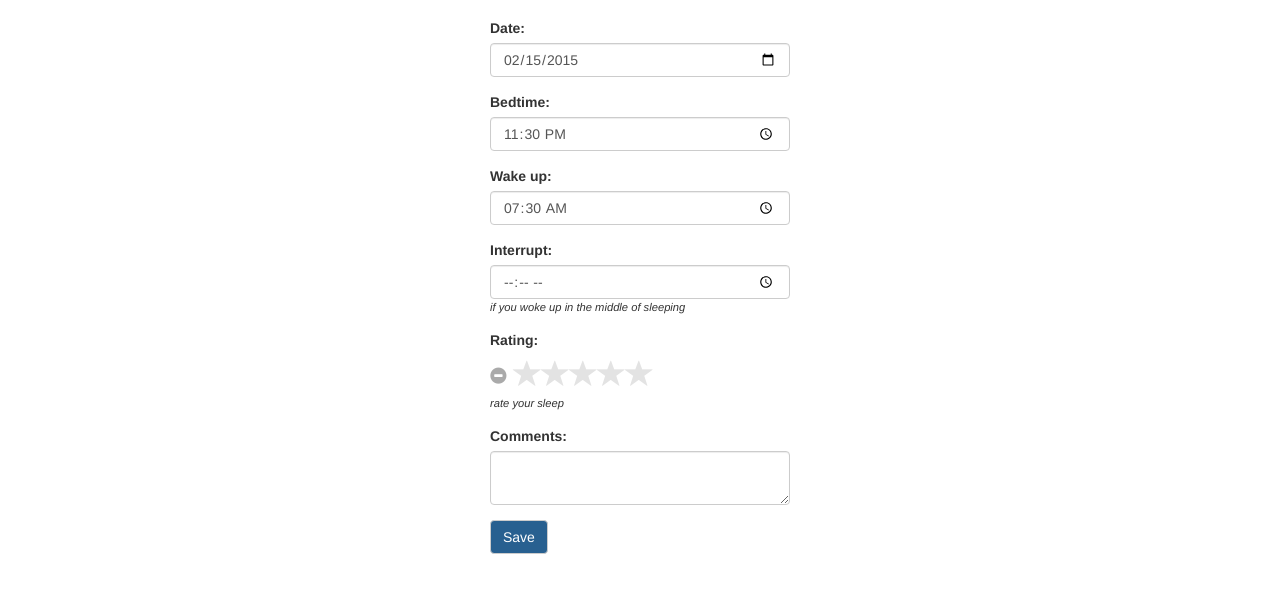
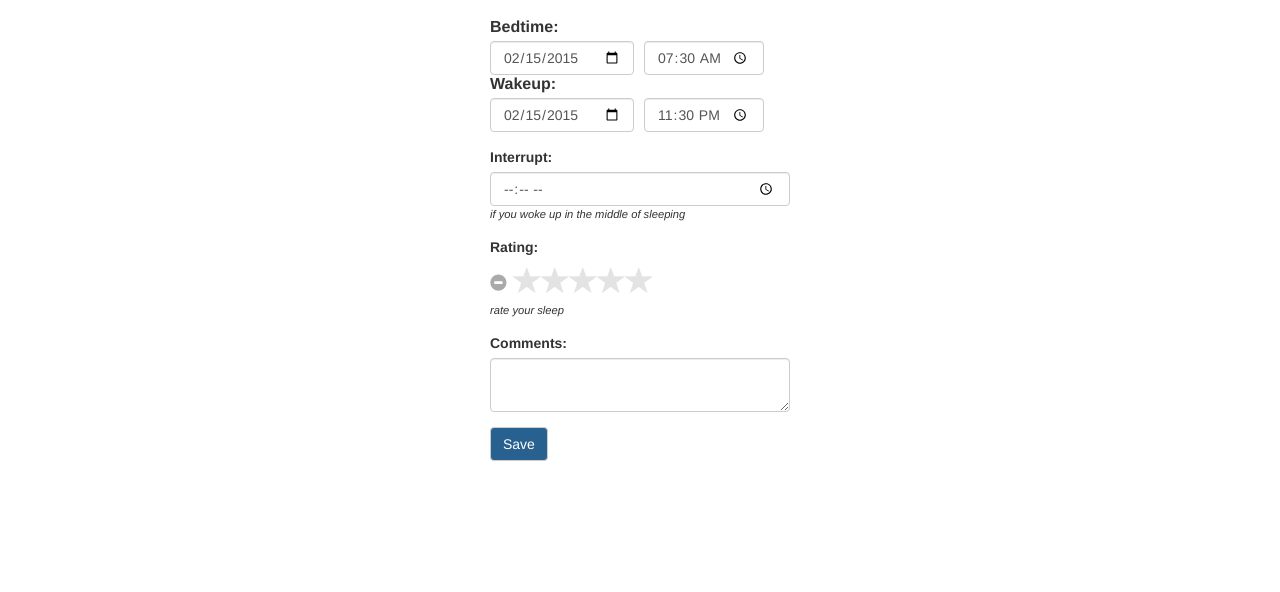
Before and after one commit to vcung/SleepDiary_prototype, a plain HTML site: page 6-auto_entry.html in a window 1280 px wide. Shown: the part 54-646 px from the top of the page. Drawn offline with Linux system fonts and the light colour scheme.

Commit message:
add another day, change layout

```diff
--- a/6-auto_entry.html
+++ b/6-auto_entry.html
@@ -18,7 +18,7 @@
 <nav class="navbar navbar-default">
   <div class="container-fluid">
     <div class="navbar-header">
-      <a href="2-main.html" class="navbar-brand">Sleep Diary</a>
+      <a href="2-main.html" class="navbar-brand"><p class = 'head_label'>Sleep Diary</p></a>
     </div>
       <a class="navbar-link back-btn" id="save-auto-entry" href="#">Back</a>
   </div>
@@ -26,16 +26,26 @@
   <div class="container">
   	<form class="sm-screen center-block">
   		<div class="form-group">
-			<label for="date">Date:</label>
-			<input id="date" type="date" class="form-control" value="2015-02-15">
+			<table vertical-align = 'center'>
+				<tr><td><label>Bedtime:</label><td></tr>
+				<tr>
+					<td><input id="date" type="date" class="form-control" value="2015-02-15"></td>
+					<td width = '10'></td>
+			        <td><input id="waketime" type="time" class="form-control" value="07:30"></td>
+				</tr>
+				<tr><td><label>Wakeup:</label></td></tr>
+                <tr>
+					<td><input id="date" type="date" class="form-control" value="2015-02-15"></td>
+		            <td width = '10'></td>
+			        <td>
+		     	    <input id="bedtime" type="time" class="form-control" value="23:30">
+		            </td>
+
+		        </tr>
+		    </table>
 		</div>
 		<div class="form-group">
-			<label for="bedtime">Bedtime:</label>
-			<input id="bedtime" type="time" class="form-control" value="23:30">
-		</div>
-		<div class="form-group">
-			<label for="waketime">Wake up:</label>
-			<input id="waketime" type="time" class="form-control" value="07:30">
+
 		</div>
 		<div class="form-group">
 			<label for="interrupt">Interrupt:</label>
@@ -46,6 +56,7 @@
 			<label for="star-rating">Rating:</label>
 			<input id="star-rating" type="number" class="rating" min=1 max=5 data-size='xs' data-show-caption='false'>
 			<p class="fsmall italicize">rate your sleep</p>
+			<p id = 'rating'></p>
 		</div>
 		<div class="form-group">
 			<label for="comments">Comments:</label>
@@ -59,6 +70,16 @@
   		<a href="#" class="yes-btn btn btn-default" role="button">Yup</a>
 	</div>
   </div>
+  <script>
+   d3.select('.head_label')
+   .style('font-size', para.fhead)
+   .style('line-height', '100%')
+
+   d3.selectAll('.fmid')
+   .style('font-size', para.fmid)
+
+</script>
+</script>
 
 </body>
 </html>
```
